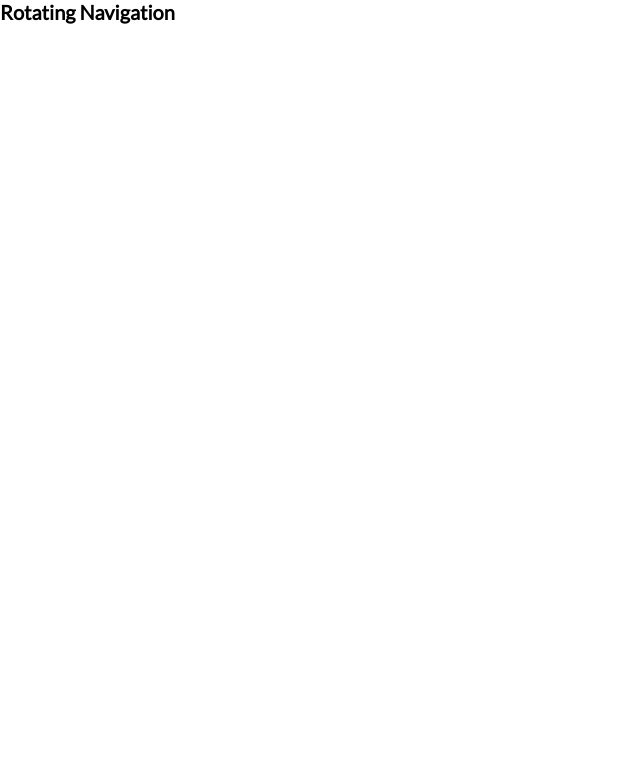
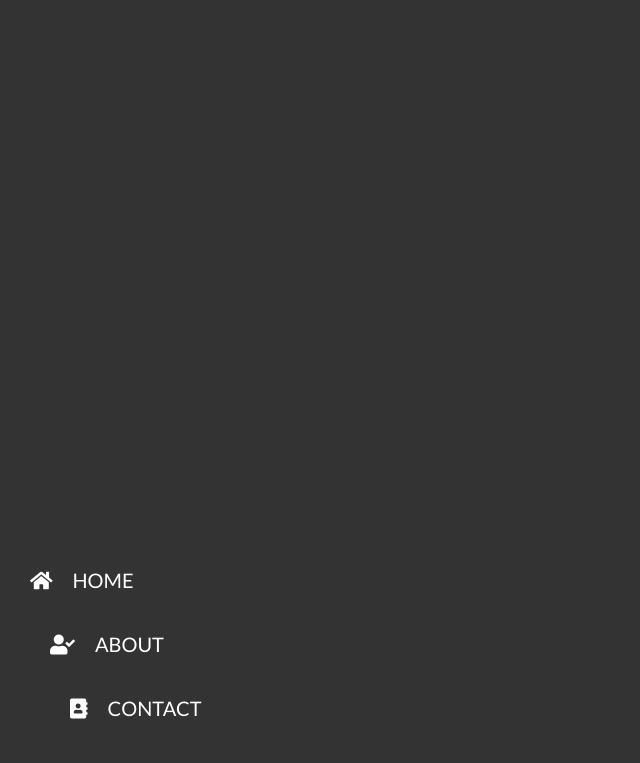
Before and after one commit to DariuszOkonski/js-rotating-navigation, a plain HTML site: page index.html in a window 1280 px wide. Shown: the whole page, without its empty margins (0-640 px from the left). Drawn offline with Linux system fonts and the light colour scheme.

Commit message:
add navigation with styles

```diff
--- a/index.html
+++ b/index.html
@@ -10,7 +10,19 @@
     <title>Rotating Navigation</title>
 </head>
 <body>
-    <h1>Rotating Navigation</h1>
+    <div class="container active">
+
+
+
+        <nav class="navigation">
+            <ul class="navigation__items">
+                <li class="navigation__item"><i class="fas fa-home"></i>Home</li>
+                <li class="navigation__item"><i class="fas fa-user-check"></i>About</li>
+                <li class="navigation__item"><i class="fas fa-address-book"></i>Contact</li>
+            </ul>
+        </nav>
+    </div>
+
 
 
 
--- a/styles.css
+++ b/styles.css
@@ -4,6 +4,7 @@
     --primary-dark-color: #333;
     --primary-light-color: #fff;
     --secondary-color: #ff7979;
+    --transition-time: 0.8s;
 }
 
 *, *::before, *::after {
@@ -21,4 +22,44 @@ html {
 body {
     width: 100vw;
     min-height: 100vh;
+    background-color: var(--primary-dark-color);
 }
+
+.navigation {
+    font-size: 2rem;
+    color: var(--primary-light-color);
+    position: fixed;
+    bottom: 4rem;
+    left: 3rem;
+    transform: translateX(-20rem);
+    transition: transform var(--transition-time) ease;
+}
+
+.container.active .navigation {
+    transform: translateX(0rem);
+}
+
+
+.navigation__items {
+    list-style: none;
+    padding: 0;
+    margin: 0;
+}
+
+.navigation__item {
+    text-transform: uppercase;
+    margin: 4rem 0;
+    transition: transform var(--transition-time) ease;
+}
+
+.navigation__item i {
+    margin-right: 2rem;
+}
+
+.container.active .navigation__item + li {
+    transform: translateX(2rem);
+}
+
+.container.active .navigation__item + li + li {
+    transform: translateX(4rem);
+}
```
